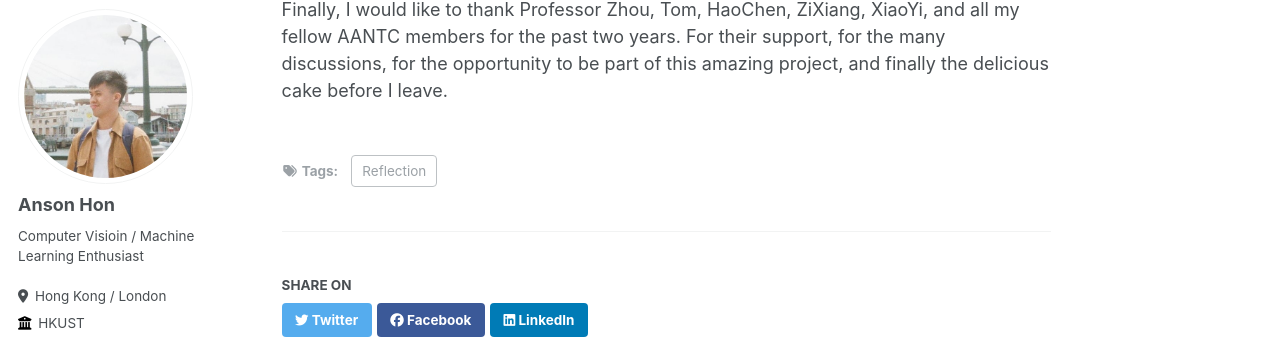
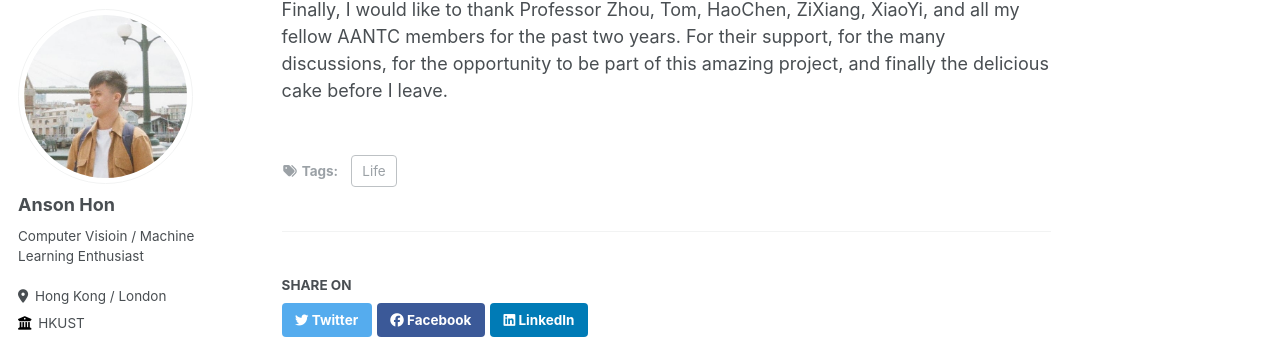
Before and after one commit to HonAnson/HonAnson.github.io, a Jekyll site: the page built from _posts/2026-10-09-blog-post-3.md, in a window 1280 px wide and 900 px high, scrolled down 2585 px. Shown: the part 97-441 px from the top of the window. Built offline with Jekyll 4.4.1, drawn with Linux system fonts in a browser that asks for light colours.

Commit message:
Minor update

```diff
--- a/_posts/2026-10-09-blog-post-3.md
+++ b/_posts/2026-10-09-blog-post-3.md
@@ -3,7 +3,7 @@ title: 'What I learnt as a research assistant at HKUST AANTC'
 date: 2026-10-09
 permalink: /posts/2026/10/what_i_learnt_at_aantc/
 tags:
-  - Reflection
+  - Life
 ---
 
 I recently finished my position as a graduate research assistant at the [AANTC](https://aantc.ust.hk/) lab at HKUST. I started in October 2024, right after graduating from my MSc. I want to write down what I learnt in this amazing job.
```
